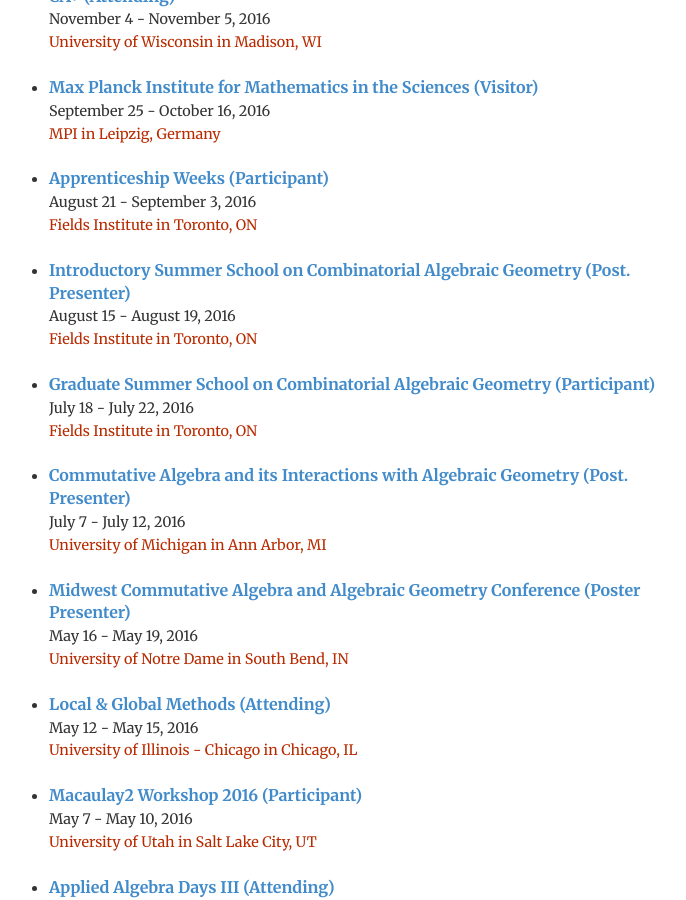
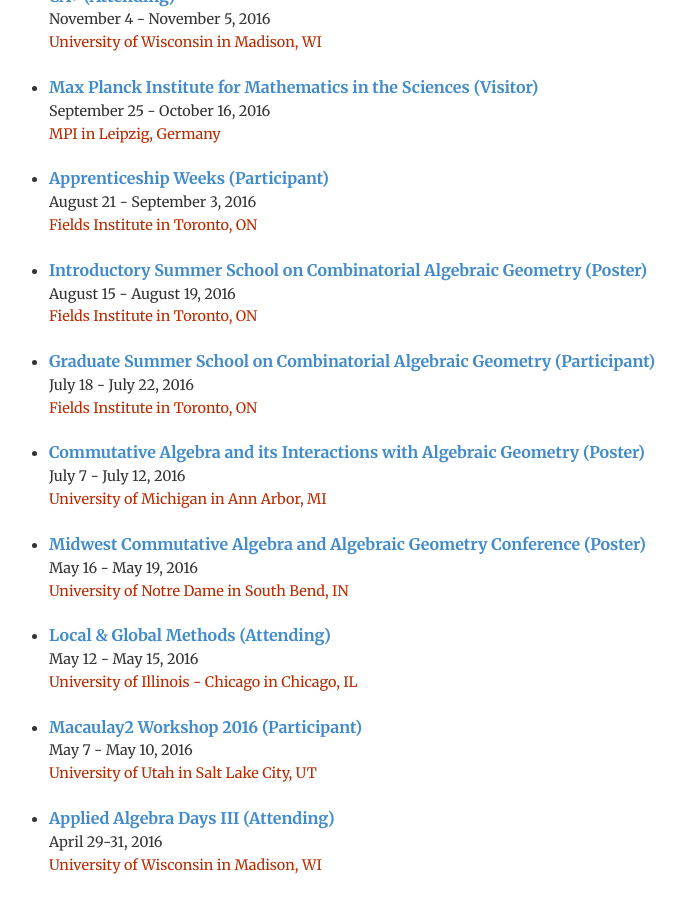
Before and after one commit to julietteBruce/old-homepage, a Jekyll site: the page built from travel/index.html, in a window 1280 px wide and 900 px high, scrolled down 341 px. Shown: the whole window, without its empty margins (286-972 px from the left). Built offline with Jekyll 4.4.1, drawn with Linux system fonts in a browser that asks for light colours.

Commit message:
Fixing Runnover Take 2

```diff
--- a/travel/index.html
+++ b/travel/index.html
@@ -54,7 +54,7 @@
 
 <li>
 <div class="paper">
-<span class="title"> <a href="https://combalggeom.wordpress.com/introductory-workshop/">Introductory Summer School on Combinatorial Algebraic Geometry (Post. Presenter)</a></span>
+<span class="title"> <a href="https://combalggeom.wordpress.com/introductory-workshop/">Introductory Summer School on Combinatorial Algebraic Geometry (Poster)</a></span>
 <br /><span class="coauthor">August 15 - August 19, 2016</span><br />
 <span class="journal">Fields Institute in Toronto, ON</span><br/>
 </div>
@@ -74,7 +74,7 @@
 
 <li>
 <div class="paper">
-<span class="title"> <a href="https://sites.google.com/a/umich.edu/algebra-conference-honoring-craig-huneke/">Commutative Algebra and its Interactions with Algebraic Geometry (Post. Presenter)</a></span>
+<span class="title"> <a href="https://sites.google.com/a/umich.edu/algebra-conference-honoring-craig-huneke/">Commutative Algebra and its Interactions with Algebraic Geometry (Poster)</a></span>
 <br /><span class="coauthor">July 7 - July 12, 2016</span><br />
 <span class="journal">University of Michigan in Ann Arbor, MI</span><br/>
 </div>
@@ -84,7 +84,7 @@
 
 <li>
 <div class="paper">
-<span class="title"> <a href="http://www3.nd.edu/~conf/mcaag/">Midwest Commutative Algebra and Algebraic Geometry Conference (Poster Presenter)</a></span>
+<span class="title"> <a href="http://www3.nd.edu/~conf/mcaag/">Midwest Commutative Algebra and Algebraic Geometry Conference (Poster)</a></span>
 <br /><span class="coauthor">May 16 - May 19, 2016</span><br />
 <span class="journal">University of Notre Dame in South Bend, IN</span><br/>
 </div>
```
